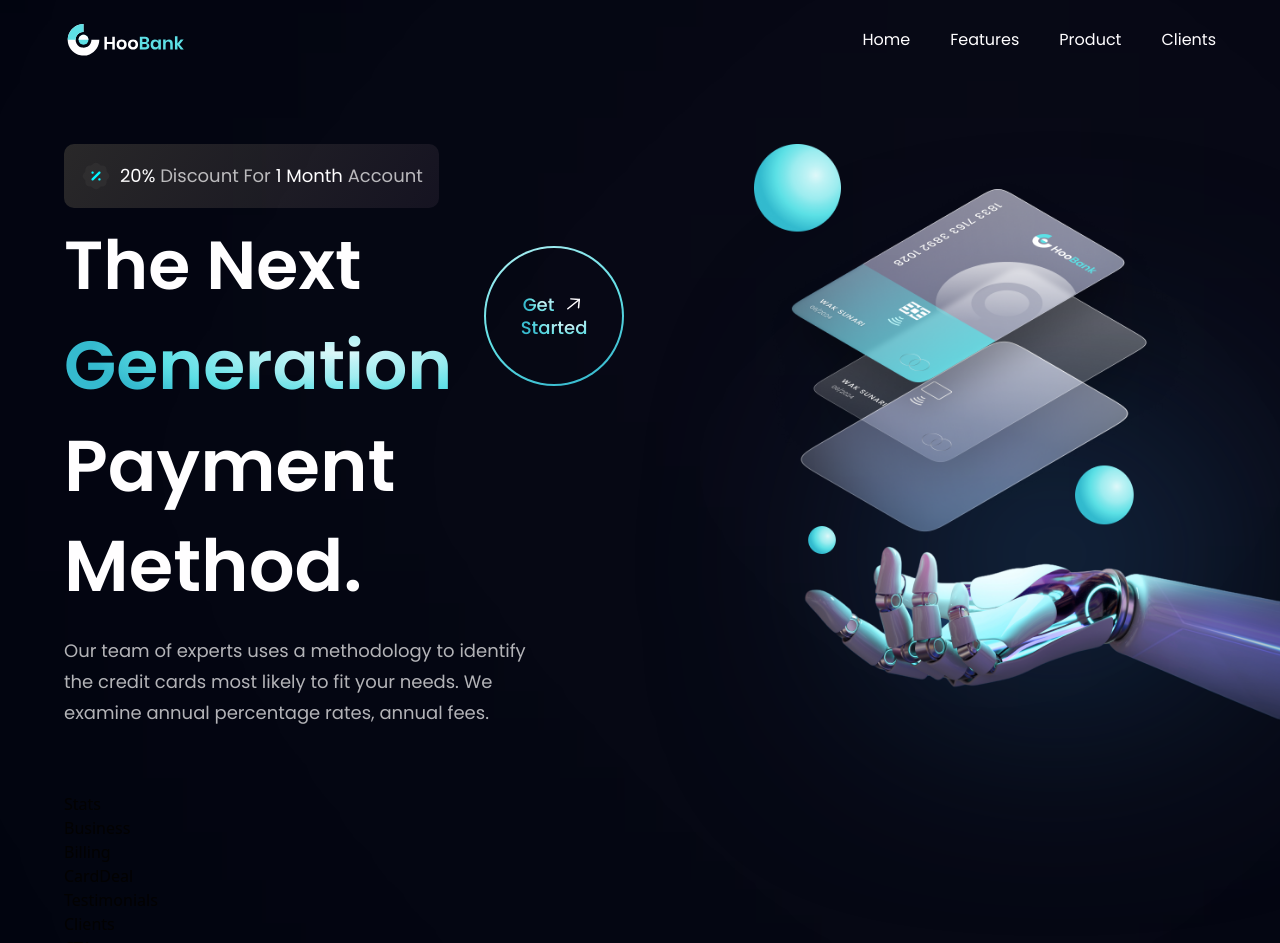
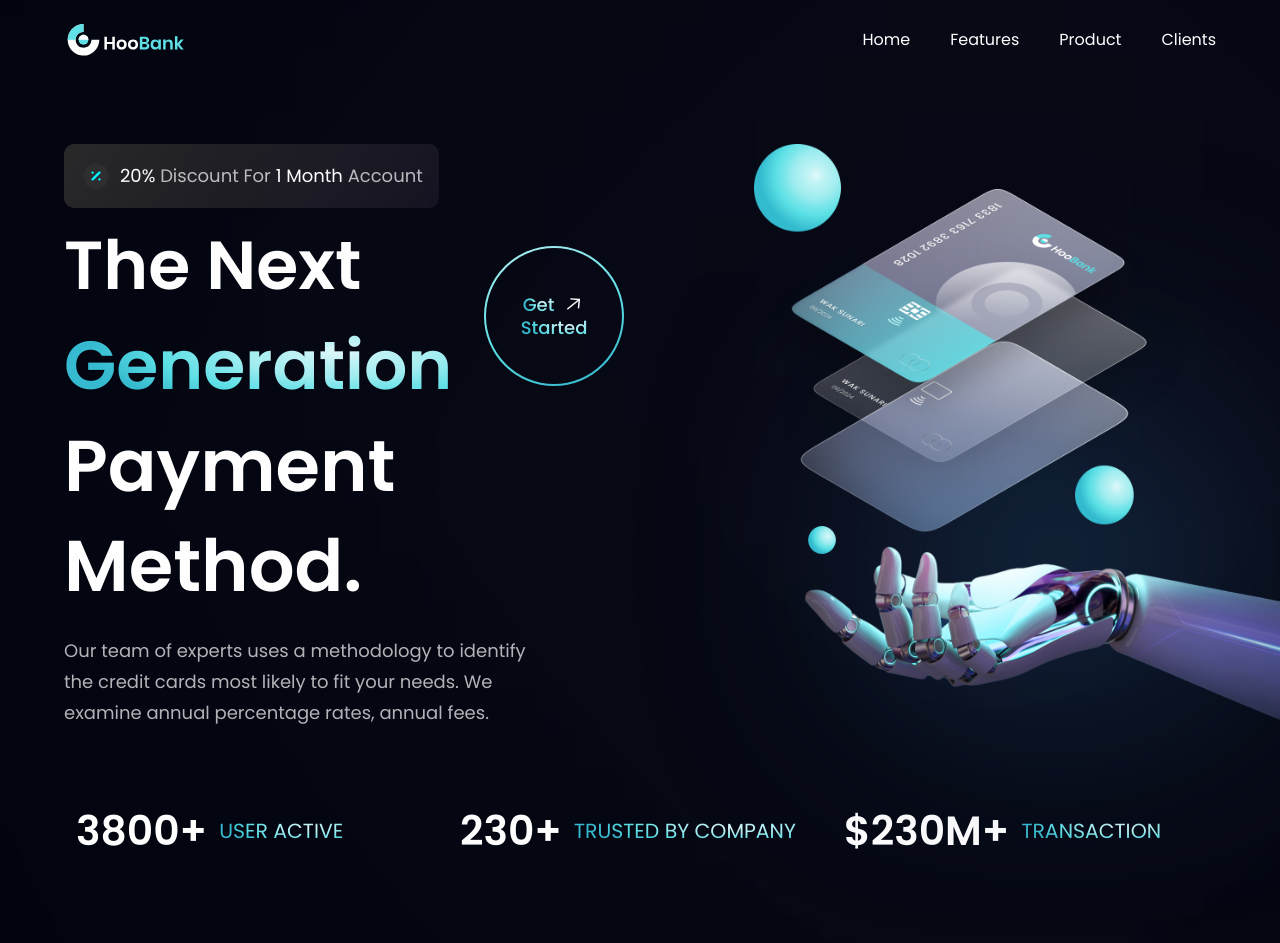
Before and after one commit to AVViktoria/HooBank-project, a React (Vite) app: page / in a window 1280 px wide. Shown: the top 943 px of the page. Built offline with nearby package versions, Linux system fonts and the light colour scheme.

Commit message:
feat: create stats component

```diff
--- a/src/components/Stats.jsx
+++ b/src/components/Stats.jsx
@@ -1,9 +1,17 @@
-import React from 'react'
+import { stats } from "../constants";
+import styles from "../styles";
 
-const Stats = () => {
-  return (
-    <div>Stats</div>
+const Stats = () => (
+  <section className={`${styles.flexCenter} flex-row flex-wrap sm:mb-20 mb-6`}>
+
+    {stats.map((stat) => (
+      <div className={`flex-1 flex justify-start items-center flex-rom m-3`}  key={stat.id}>
+        <h4 className="font-poppins font-semibold xs:text-[40.89px] text-[30.89px] xs:leading-[53.16px] leading-[43.16px] text-white ">{stat.value}</h4>
+        <p className="font-poppins font-normal xs:text-[20.45px] text-[15.45px] xs:leading-[26.58px] leading-[21.58px] text-gradient uppercase ml-3">{ stat.title}</p>
+      </div>
+    ))}
+    </section>
   )
-}
+
 
 export default Stats;
```
